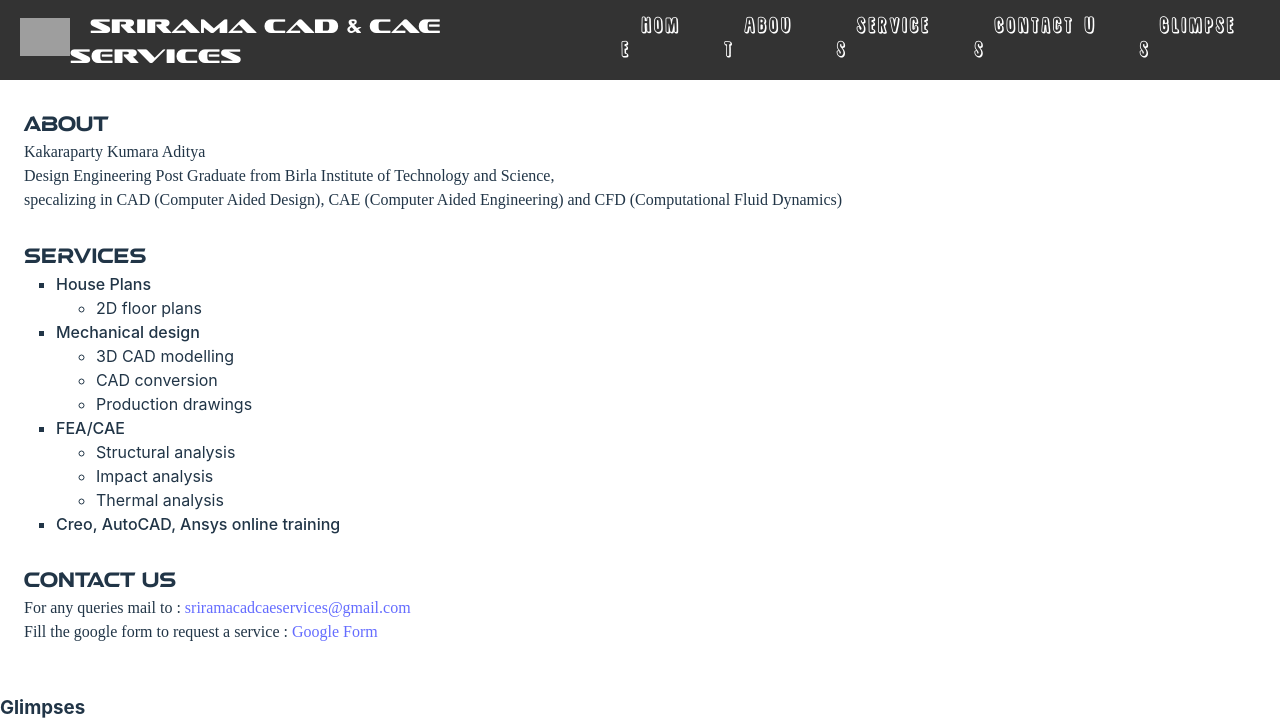
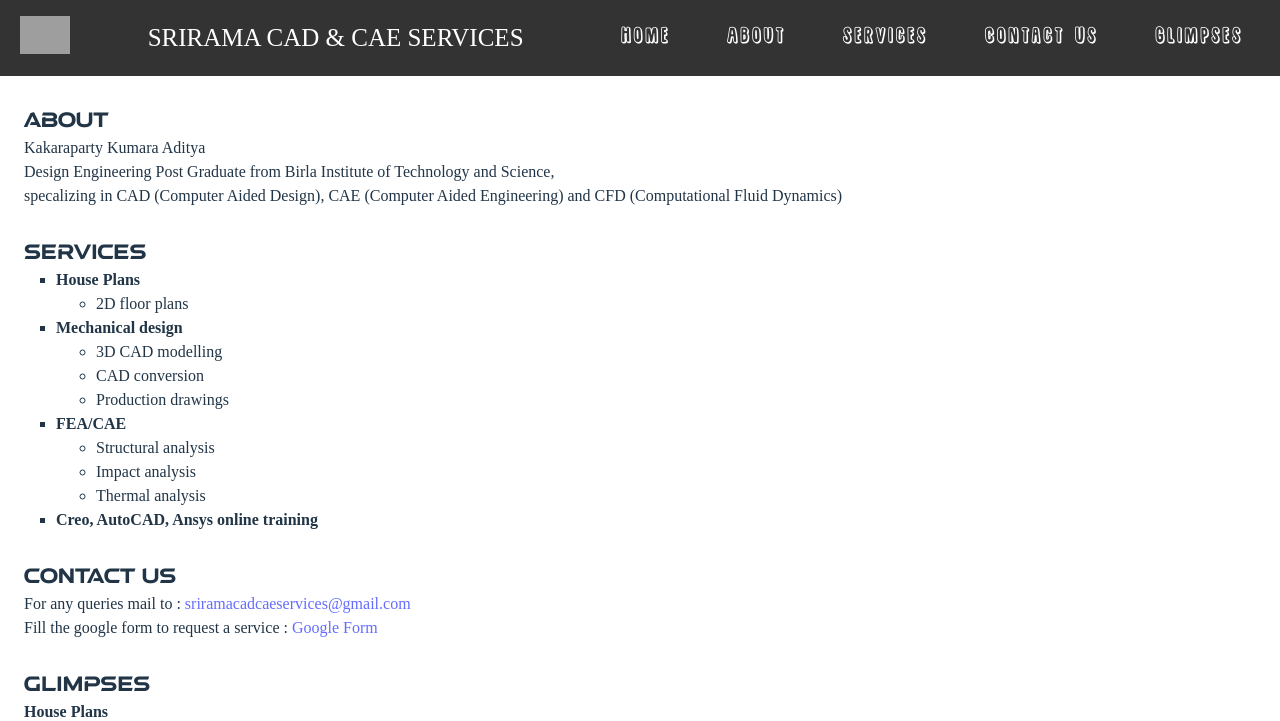
Before and after one commit to k-srirama-srikar/cad-cae, a PHP site: page / in a window 1280 px wide. Shown: the top 721 px of the page. Run offline with PHP 8.4, Linux system fonts and the light colour scheme; some web fonts are replaced; grey boxes are pictures that could not be loaded.

Commit message:
Update header.css

```diff
--- a/src/header.css
+++ b/src/header.css
@@ -109,6 +109,18 @@
     /* padding-left: -16px; */
 }
 
+@font-face{
+    font-family: 'alonica';
+    src: url('assets/Aclonica/Aclonica-Regular.ttf');
+    /* padding-left: -16px; */
+}
+
+@font-face{
+    font-family: 'bungee-tint';
+    src: url('assets/Bungee_Tint/BungeeTint-Regular.ttf');
+    /* padding-left: -16px; */
+}
+
 
 .About{
     padding-top: 32px;
@@ -143,7 +155,7 @@
 .Contact{
     padding-top: 32px;
     padding-left: 24px;
-    padding-bottom: 50px;
+    /* padding-bottom: 50px; */
 }
 
 .Contact h3{
@@ -159,15 +171,37 @@
 }
 
 
+.Glimpses{
+    padding-top: 32px;
+    padding-left: 24px;
+    padding-bottom: 50px;
+}
+
+.Glimpses h3{
+    font-family: 'Atmospheric';
+    padding-left: -16px;
+}
+
+.Glimpses h4{
+    font-family: 'EB Garamond';
+    font-weight: 600;
+    /* font-size: medium; */
+    /* padding-left: -16px; */
+}
+
+
+
 .lvl1 {
     margin-left: 32px;
-    font-weight: 500;
+    font-weight: 600;
+    font-family: 'EB Garamond';
     list-style-type: square;
   }
 
 .lvl1 > ul > li {
     margin-left: 40px;
     font-weight: 400;
+    font-family: 'EB Garamond';
     list-style-type: circle;
     /* padding-left: 32px; */
   }
@@ -204,9 +238,9 @@ nav {
     text-decoration: none;
     color: white;
     padding: 10px 20px;
-    font-size: 20px;
-    font-weight: 100;
-    font-family: "sofachrome";
+    font-size: 25px;
+    font-weight: 400;
+    font-family: "alonica";
 }
 
 /* Styling for the navigation links */
```
